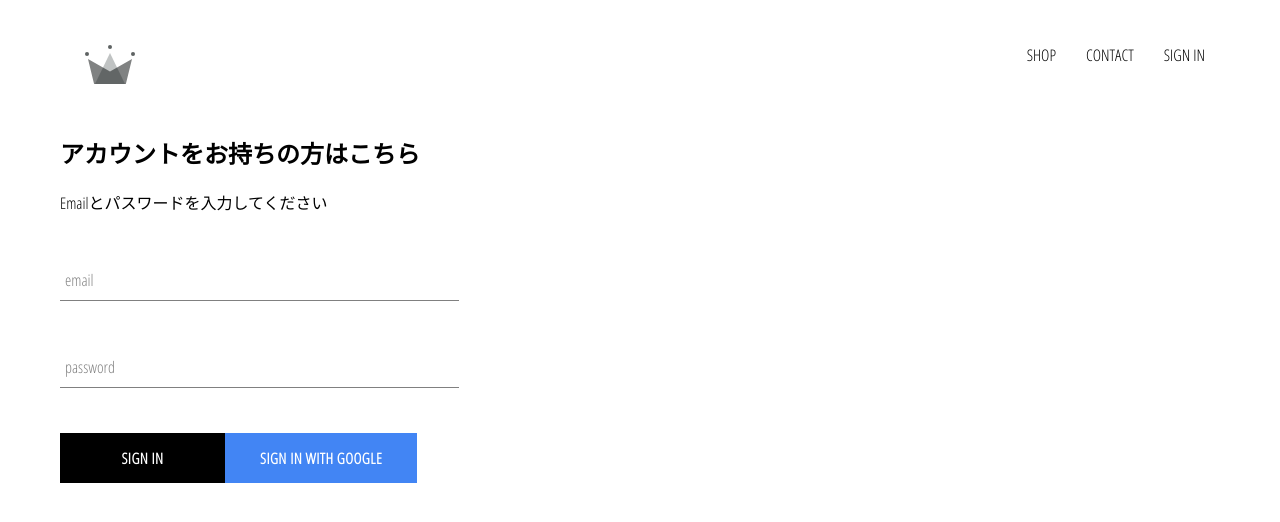
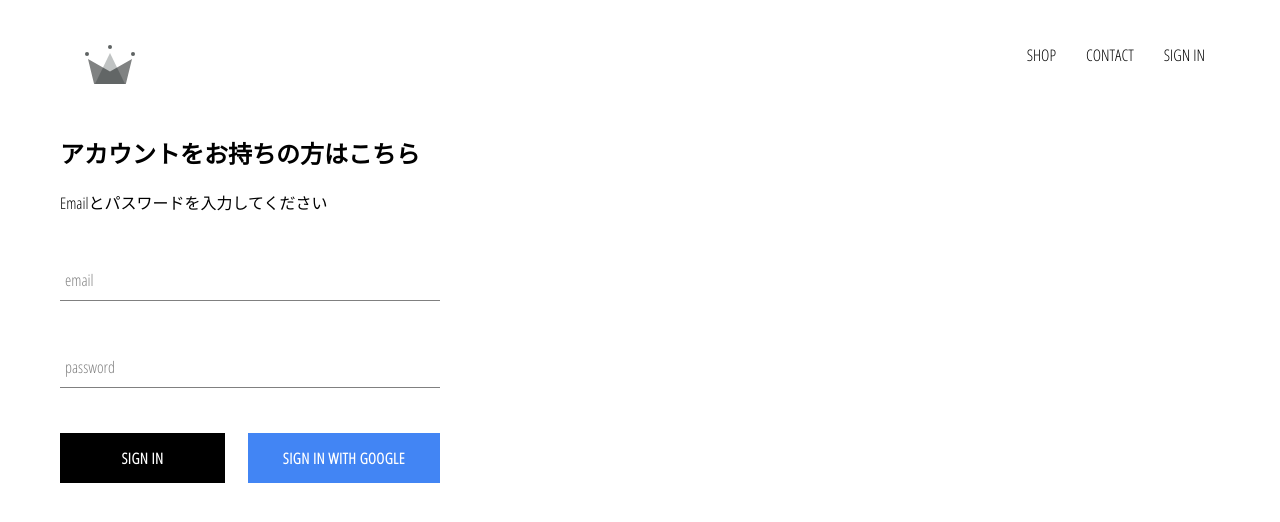
Before and after one commit to mayukohayashi/eCommerceApp, a React (Create React App) app: page /signin in a window 1280 px wide. Shown: the top 522 px of the page. Built offline with nearby package versions, Linux system fonts and the light colour scheme; no server answers.

Commit message:
fix: styles around custom-buttons

```diff
--- a/src/App.css
+++ b/src/App.css
@@ -7,3 +7,7 @@
   text-decoration: none;
   color: black;
 }
+
+* {
+  box-sizing: border-box;
+}
--- a/src/components/sign-in/sign-in.component.jsx
+++ b/src/components/sign-in/sign-in.component.jsx
@@ -37,6 +37,7 @@
         <span>Emailとパスワードを入力してください</span>
 
         <form onSubmit={this.handleSubmit}>
+
           <FormInput
             name='email'
             type='email'
@@ -54,11 +55,16 @@
             required
           />
 
-          <CustomButton type='submit'>Sign In</CustomButton>
-          <CustomButton onClick={signInWithGoogle} isGoogleSignIn>
-            {' '}
-            Sign in with Google{' '}
-          </CustomButton>
+          <div className='buttons'>
+
+            <CustomButton type='submit'>Sign In</CustomButton>
+            <CustomButton onClick={signInWithGoogle} isGoogleSignIn>
+              {' '}
+              Sign in with Google{' '}
+            </CustomButton>
+
+          </div>
+
         </form>
       </div>
     );
--- a/src/components/sign-in/sign-in.styles.scss
+++ b/src/components/sign-in/sign-in.styles.scss
@@ -1,9 +1,14 @@
 .sign-in {
-  width: 30vw;
+  width: 380px;
   display: flex;
   flex-direction: column;
 
   .title {
     margin: 10px 0;
   }
+
+  .buttons {
+    display: flex;
+    justify-content: space-between;
+  }
 }
```
